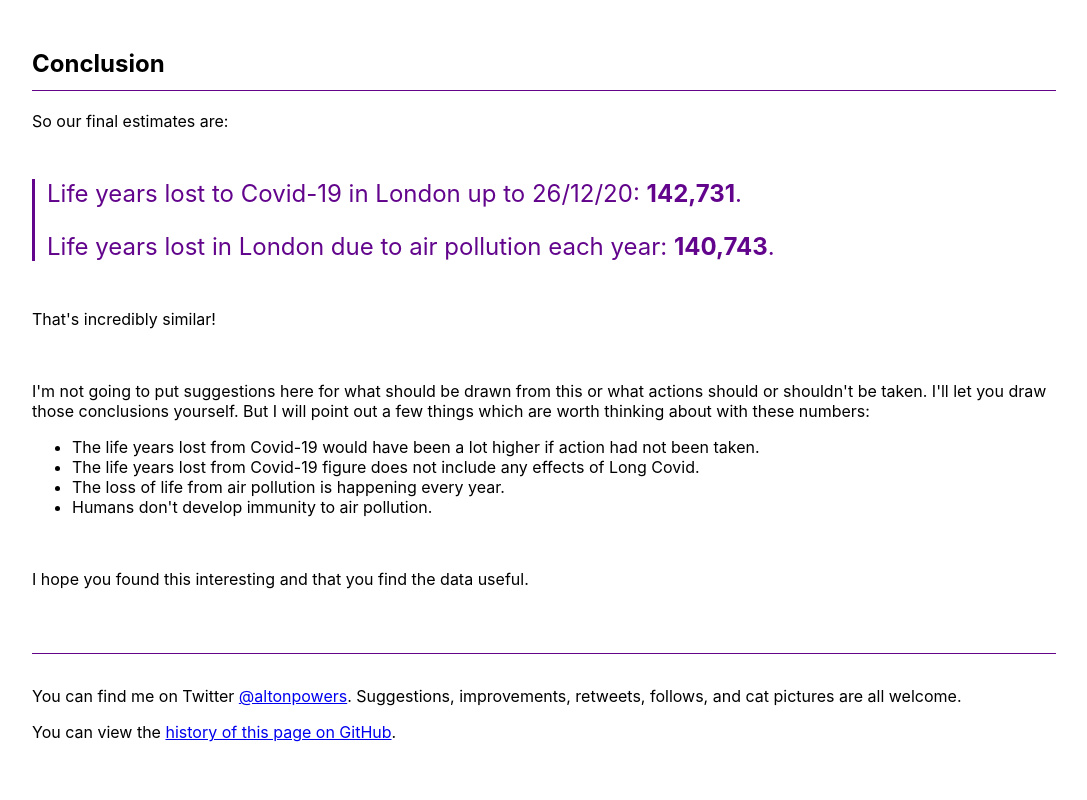
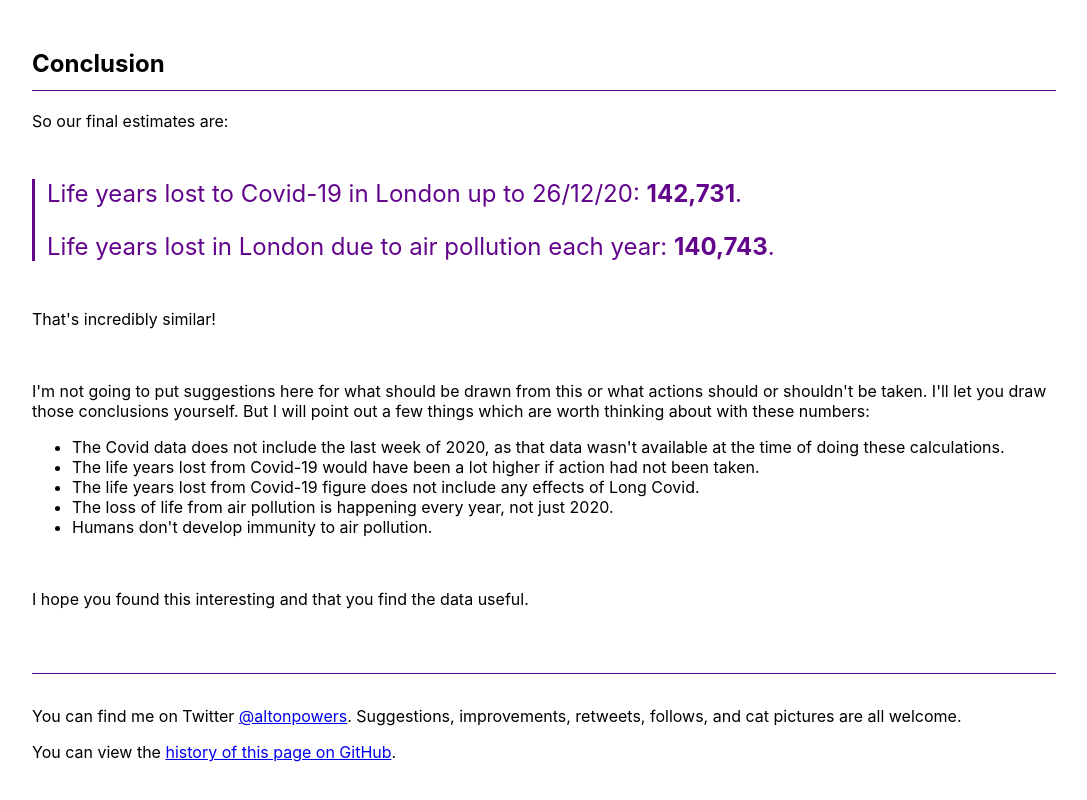
Before and after one commit to adamalton/adamalton.github.io, a plain HTML site: page air-pollution-vs-covid.html in a window 1280 px wide. Shown: the part 3195-3995 px from the top of the page, without its empty margins (96-1183 px from the left). Drawn offline with Linux system fonts and the light colour scheme.

Commit message:
Air pollution vs Covid: add/update statements to the conclusion.

```diff
--- a/air-pollution-vs-covid.html
+++ b/air-pollution-vs-covid.html
@@ -401,13 +401,16 @@ https://www.england.nhs.uk/statistics/wp-content/uploads/sites/2/2020/12/COVID-1
 </p>
 <ul>
 	<li>
+		The Covid data does not include the last week of 2020, as that data wasn't available at the time of doing these calculations.
+	</li>
+	<li>
 		The life years lost from Covid-19 would have been a lot higher if action had not been taken.
 	</li>
 	<li>
 		The life years lost from Covid-19 figure does not include any effects of Long Covid.
 	</li>
 	<li>
-		The loss of life from air pollution is happening every year.
+		The loss of life from air pollution is happening every year, not just 2020.
 	</li>
 	<li>
 		Humans don't develop immunity to air pollution.
```
